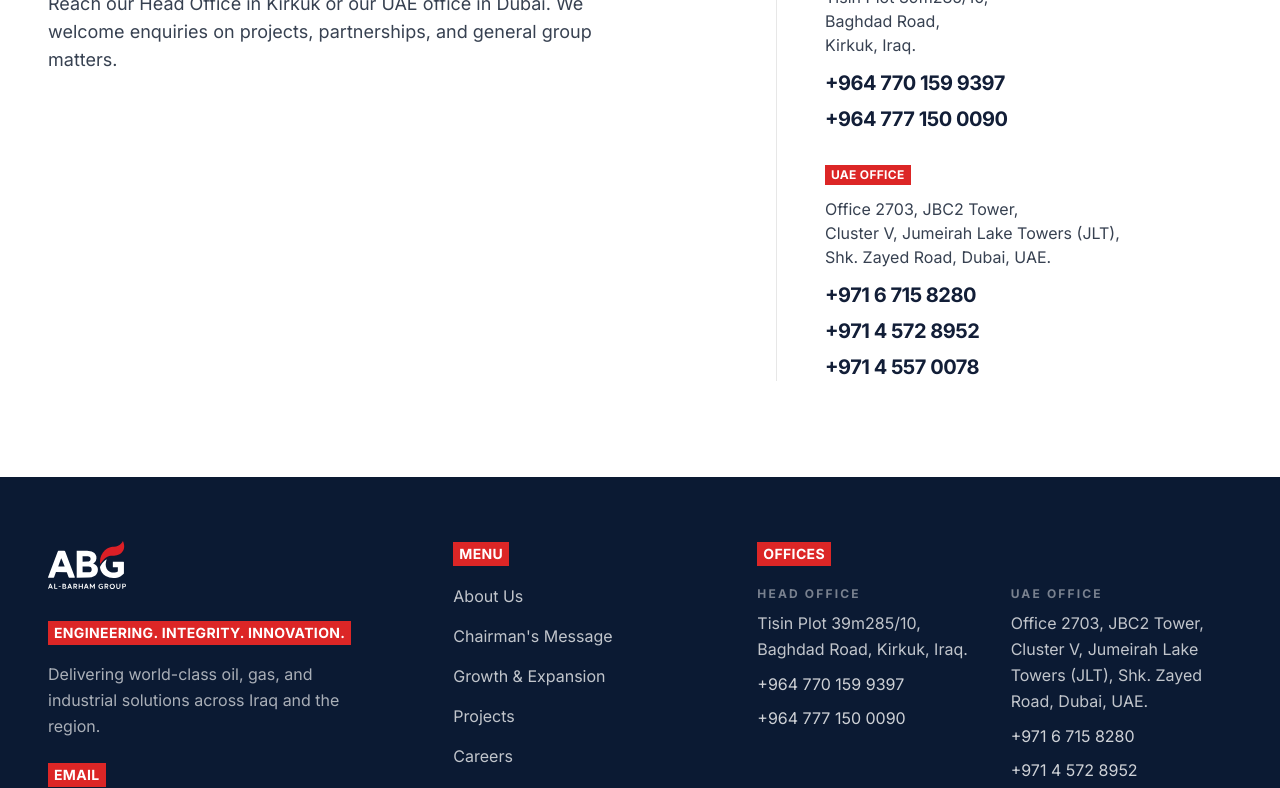
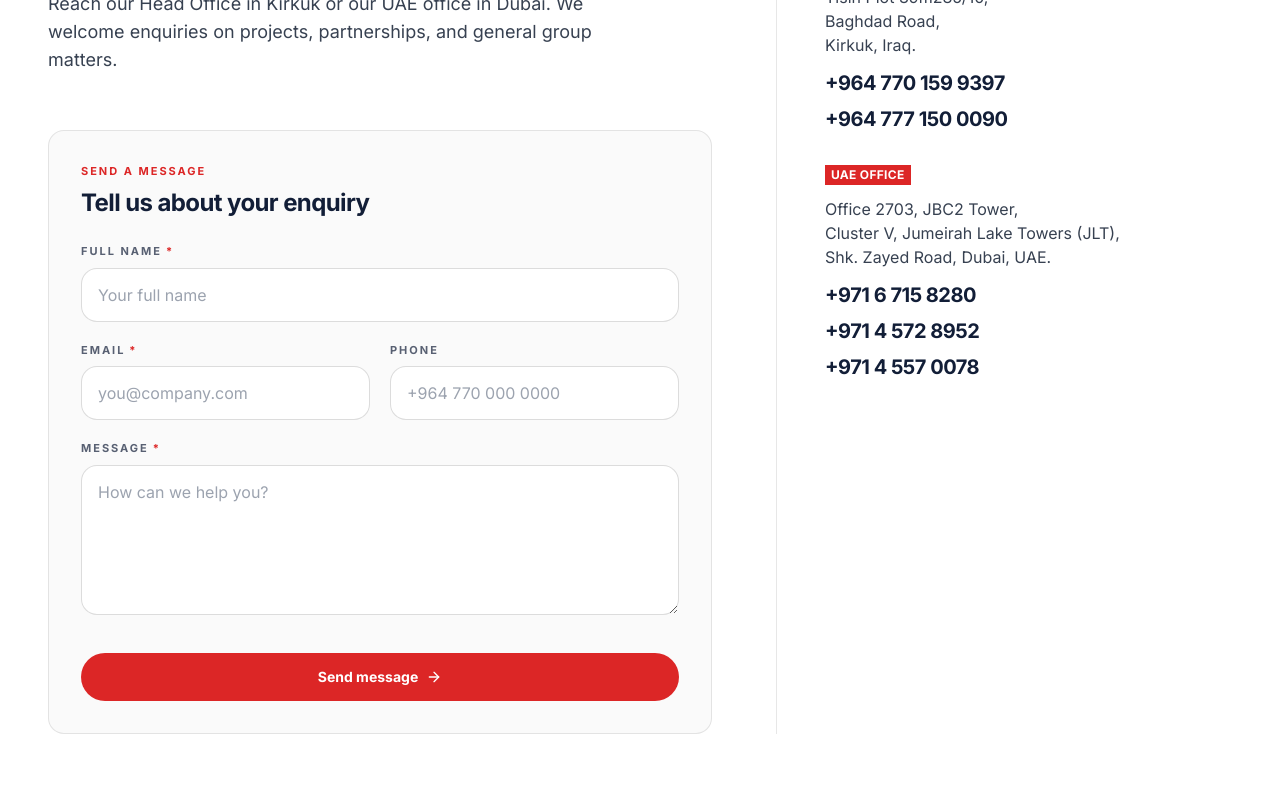
Before and after one commit to boilen-dmcc/ABG-Website, a React (Vite) app: page /contact in a window 1280 px wide. Shown: the part 720-1508 px from the top of the page. Built offline with nearby package versions, Linux system fonts and the light colour scheme.

Commit message:
Contact Form Updates

```diff
--- /dev/null
+++ b/src/sections/Contact/ContactForm.tsx
@@ -0,0 +1,242 @@
+import { useState, type FormEvent, type ReactNode } from "react";
+import { Button } from "@/components/Button";
+
+type FormValues = {
+  fullName: string;
+  email: string;
+  phone: string;
+  message: string;
+};
+
+type FormErrors = Partial<Record<keyof FormValues, string>>;
+
+const initialValues: FormValues = {
+  fullName: "",
+  email: "",
+  phone: "",
+  message: "",
+};
+
+const emailPattern = /^[^\s@]+@[^\s@]+\.[^\s@]+$/;
+const phonePattern = /^[+()\d\s-]{7,20}$/;
+
+function validate(values: FormValues): FormErrors {
+  const errors: FormErrors = {};
+
+  const fullName = values.fullName.trim();
+  if (!fullName) {
+    errors.fullName = "Full name is required.";
+  } else if (fullName.length < 2) {
+    errors.fullName = "Please enter at least 2 characters.";
+  }
+
+  const email = values.email.trim();
+  if (!email) {
+    errors.email = "Email is required.";
+  } else if (!emailPattern.test(email)) {
+    errors.email = "Please enter a valid email address.";
+  }
+
+  const phone = values.phone.trim();
+  if (phone && !phonePattern.test(phone)) {
+    errors.phone = "Please enter a valid phone number.";
+  }
+
+  const message = values.message.trim();
+  if (!message) {
+    errors.message = "Message is required.";
+  } else if (message.length < 10) {
+    errors.message = "Please enter at least 10 characters.";
+  }
+
+  return errors;
+}
+
+function fieldClass(hasError: boolean) {
+  return [
+    "w-full rounded-lg border bg-white px-4 py-3.5 text-base text-[#121e37] transition-all duration-200 outline-none placeholder:text-gray-400",
+    "focus:ring-2 focus:ring-offset-0",
+    hasError
+      ? "border-red-600 focus:border-red-600 focus:ring-red-600/15"
+      : "border-[#1a1a1a]/15 focus:border-red-600 focus:ring-red-600/10",
+  ].join(" ");
+}
+
+type FieldProps = {
+  id: keyof FormValues;
+  label: string;
+  required?: boolean;
+  error?: string;
+  children: ReactNode;
+};
+
+function Field({ id, label, required, error, children }: FieldProps) {
+  const errorId = `${id}-error`;
+
+  return (
+    <div>
+      <label
+        htmlFor={id}
+        className="mb-2 block font-necto_mono text-[11px] font-semibold uppercase tracking-[0.18em] text-[#121e37]/70"
+      >
+        {label}
+        {required ? <span className="ml-1 text-red-600">*</span> : null}
+      </label>
+      {children}
+      {error ? (
+        <p id={errorId} className="mt-2 text-sm text-red-600" role="alert">
+          {error}
+        </p>
+      ) : null}
+    </div>
+  );
+}
+
+export const ContactForm = () => {
+  const [values, setValues] = useState<FormValues>(initialValues);
+  const [errors, setErrors] = useState<FormErrors>({});
+  const [isSubmitted, setIsSubmitted] = useState(false);
+  const [isSuccess, setIsSuccess] = useState(false);
+
+  const updateField = (field: keyof FormValues, value: string) => {
+    setValues((prev) => ({ ...prev, [field]: value }));
+    if (isSubmitted) {
+      setErrors((prev) => {
+        const next = validate({ ...values, [field]: value });
+        const updated = { ...prev };
+        if (next[field]) updated[field] = next[field];
+        else delete updated[field];
+        return updated;
+      });
+    }
+  };
+
+  const handleSubmit = (event: FormEvent<HTMLFormElement>) => {
+    event.preventDefault();
+    setIsSubmitted(true);
+
+    const nextErrors = validate(values);
+    setErrors(nextErrors);
+
+    if (Object.keys(nextErrors).length > 0) return;
+
+    setIsSuccess(true);
+    setValues(initialValues);
+    setIsSubmitted(false);
+    setErrors({});
+  };
+
+  if (isSuccess) {
+    return (
+      <div className="mt-10 rounded-2xl border border-red-600/15 bg-red-50/60 p-6 xs:mt-12 xs:p-8 lg:mt-14">
+        <p className="font-necto_mono text-[11px] font-semibold uppercase tracking-[0.18em] text-red-600">
+          Message sent
+        </p>
+        <h3 className="mt-3 font-apfel_grotezk text-2xl font-semibold tracking-tight text-[#121e37]">
+          Thank you for reaching out.
+        </h3>
+        <p className="mt-3 max-w-[48ch] text-base leading-relaxed text-gray-700">
+          We have received your enquiry and will respond as soon as possible.
+        </p>
+        <button
+          type="button"
+          onClick={() => setIsSuccess(false)}
+          className="mt-6 font-necto_mono text-sm font-semibold uppercase tracking-[0.14em] text-red-600 transition-colors hover:text-red-700"
+        >
+          Send another message
+        </button>
+      </div>
+    );
+  }
+
+  return (
+    <form
+      noValidate
+      onSubmit={handleSubmit}
+      className="mt-10 rounded-2xl border border-[#1a1a1a]/10 bg-[#fafafa] p-6 xs:mt-12 xs:p-8 lg:mt-14"
+    >
+      <div className="mb-6">
+        <p className="font-necto_mono text-[11px] font-semibold uppercase tracking-[0.18em] text-red-600">
+          Send a message
+        </p>
+        <h3 className="mt-2 font-apfel_grotezk text-2xl font-semibold tracking-tight text-[#121e37]">
+          Tell us about your enquiry
+        </h3>
+      </div>
+
+      <div className="space-y-5">
+        <Field
+          id="fullName"
+          label="Full name"
+          required
+          error={errors.fullName}
+        >
+          <input
+            id="fullName"
+            name="fullName"
+            type="text"
+            autoComplete="name"
+            value={values.fullName}
+            onChange={(event) => updateField("fullName", event.target.value)}
+            aria-invalid={Boolean(errors.fullName)}
+            aria-describedby={errors.fullName ? "fullName-error" : undefined}
+            className={fieldClass(Boolean(errors.fullName))}
+            placeholder="Your full name"
+          />
+        </Field>
+
+        <div className="grid grid-cols-1 gap-5 sm:grid-cols-2">
+          <Field id="email" label="Email" required error={errors.email}>
+            <input
+              id="email"
+              name="email"
+              type="email"
+              autoComplete="email"
+              value={values.email}
+              onChange={(event) => updateField("email", event.target.value)}
+              aria-invalid={Boolean(errors.email)}
+              aria-describedby={errors.email ? "email-error" : undefined}
+              className={fieldClass(Boolean(errors.email))}
+              placeholder="you@company.com"
+            />
+          </Field>
+
+          <Field id="phone" label="Phone" error={errors.phone}>
+            <input
+              id="phone"
+              name="phone"
+              type="tel"
+              autoComplete="tel"
+              value={values.phone}
+              onChange={(event) => updateField("phone", event.target.value)}
+              aria-invalid={Boolean(errors.phone)}
+              aria-describedby={errors.phone ? "phone-error" : undefined}
+              className={fieldClass(Boolean(errors.phone))}
+              placeholder="+964 770 000 0000"
+            />
+          </Field>
+        </div>
+
+        <Field id="message" label="Message" required error={errors.message}>
+          <textarea
+            id="message"
+            name="message"
+            rows={5}
+            value={values.message}
+            onChange={(event) => updateField("message", event.target.value)}
+            aria-invalid={Boolean(errors.message)}
+            aria-describedby={errors.message ? "message-error" : undefined}
+            className={`${fieldClass(Boolean(errors.message))} min-h-[140px] resize-y`}
+            placeholder="How can we help you?"
+          />
+        </Field>
+      </div>
+
+      <div className="mt-8">
+        <Button type="submit" fullWidth>
+          Send message
+        </Button>
+      </div>
+    </form>
+  );
+};
--- a/src/sections/Contact/GroupContact.tsx
+++ b/src/sections/Contact/GroupContact.tsx
@@ -1,5 +1,6 @@
 import type { ReactNode } from "react";
 import type { ContactData } from "./types";
+import { ContactForm } from "./ContactForm";
 
 type Props = { data: ContactData };
 
@@ -25,6 +26,7 @@
           <p className="mt-5 max-w-[54ch] text-base leading-relaxed text-gray-700 xs:mt-6 lg:mt-8 lg:text-lg">
             {groupContact.body}
           </p>
+          <ContactForm />
         </div>
 
         <div className="flex flex-col gap-8 lg:col-span-5 lg:border-l lg:border-[#1a1a1a]/10 lg:pl-12">
```
